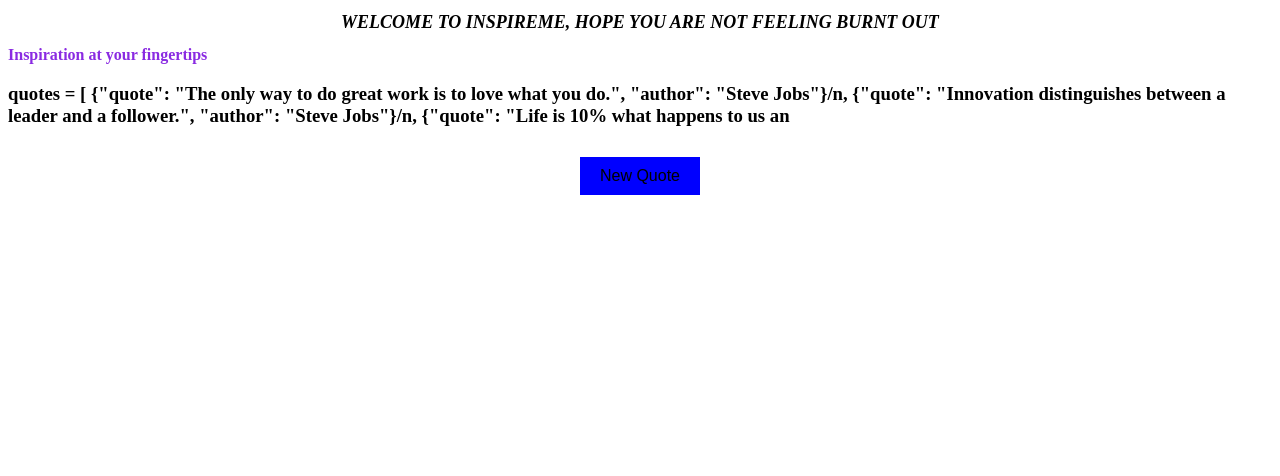
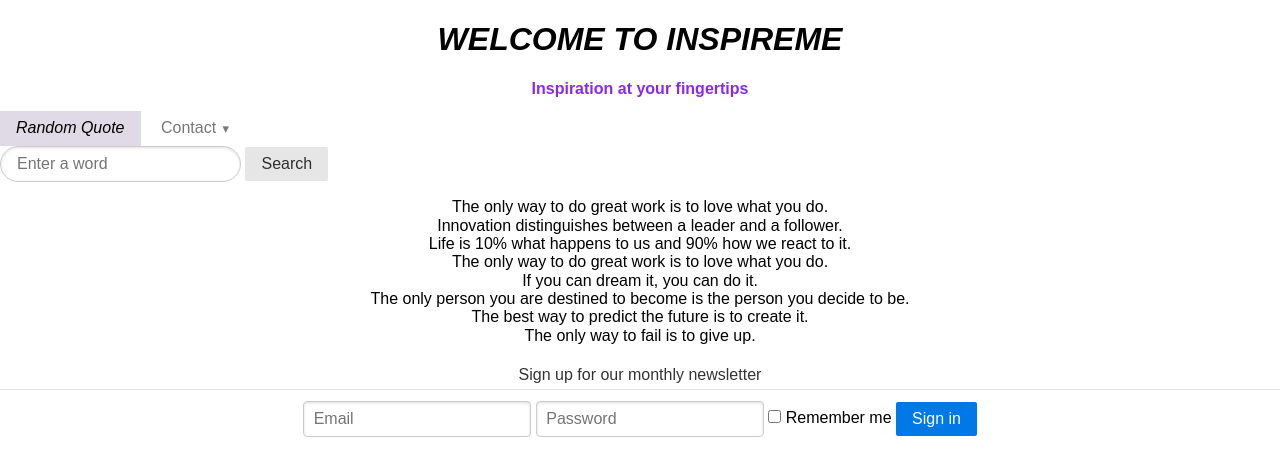
Before and after one commit to Jakmike/InspireME, a Flask app: page / in a window 1280 px wide. Shown: the top 476 px of the page. Run offline with Flask 3, Linux system fonts and the light colour scheme; some libraries are stand-ins or nearby versions.

Commit message:
InspireMe

```diff
--- a/app.py
+++ b/app.py
@@ -1,22 +1,42 @@
 #!python3
 
-from flask import Flask, request, render_template, jsonify
+from flask import Flask, render_template, jsonify, request
 import random
+import requests
+r = requests.get('https://www.python.org')
 
 app = Flask(__name__)
 
-
+# Route to render the index.html template
 @app.route('/')
 def rootpage():
     return render_template("index.html")
 
-# Arrays of quotes (add more)
-quotes = [
-    {"quote": "The only way to do great work is to love what you do.", "author": "Steve Jobs"},
-    {"quote": "Innovation distinguishes between a leader and a follower.", "author": "Steve Jobs"},
-    {"quote": "Life is 10% what happens to us and 90% how we react to it.", "author": "Charles R. Swindoll"}
-    # Add more quotes here
-]
+# Array of quotes
+quotes = (
+    "The only way to do great work is to love what you do.",
+    "Innovation distinguishes between a leader and a follower.",
+    "Life is 10% what happens to us and 90% how we react to it.",
+    "Don't be pushed around by the fears in your mind. Be led by the dreams in your heart.",
+    "Instead of worrying about what you cannot control, shift your energy to what you can create.",
+    "I have no special talents. I am only passionately curious.",
+    "Be the reason someone smiles. Be the reason someone feels loved and believes in the goodness in people.",
+    "Accept yourself, love yourself, and keep moving forward. If you want to fly, you have to give up what weighs you down.",
+    "Believe in yourself. You are braver than you think, more talented than you know, and capable of more than you imagine.",
+    "You cannot control the behavior of others, but you can always choose how you respond to it.",
+    "Success is not how high you have climbed, but how you make a positive difference to the world.",
+    "Pursue what catches your heart, not what catches your eyes.",
+    "Make improvements, not excuses. Seek respect, not attention.",
+    "Start each day with a positive thought and a grateful heart.",
+    "Life is about accepting the challenges along the way, choosing to keep moving forward, and savoring the journey.",
+    "Never lose hope. Storms make people stronger and never last forever.",
+    "Do not fear failure but rather fear not trying.",
+    "Do not let the memories of your past limit the potential of your future. There are no limits to what you can achieve on your journey through life, except in your mind.",
+    "Stop comparing yourself to other people, just choose to be happy and live your own life.",
+    "When you arise in the morning think of what a privilege it is to be alive, to think, to enjoy, to love.",
+    "I close my eyes in order to see."
+)
+
 
 # Route to generate a random quote
 @app.route("/random-quote", methods=['GET', 'POST'])
@@ -24,15 +44,53 @@ def random_quote():
     quote = random.choice(quotes)
     return jsonify(quote)
 
-@app.route('/login')
-def login():
-    return('Username details required')
+# Route to generate quote of the day via search icon
+@app.route('/search', methods=['POST'])
+def search():
+    search_word = request.form.get('search_word')
 
-@app.route('/method', methods=['GET', 'POST'])
-def method ():
-    if request.method == 'POST':
-        return 'Innovation distinguishes between a leader and a follower., "author": Steve Jobs'
+    response = None  # Initialize the response variable with a default value
+
+    if search_word.lower() == 'quote of the day':
+        # Make a request to the They Said So Quotes API for the quote of the day
+        url = "https://quotes.rest/qod"
+        headers = {"Authorization": "bQfClzm6lbrqUKEDB6GZkwsJrLr2r9k1sewSWWr2"}
+        response = requests.get(url, headers=headers)
+
+        if response.status_code == 200:
+            data = response.json()
+            quote = data.get('contents', {}).get('quote')
+            author = data.get('contents', {}).get('author')
+
+            return render_template('result.html', quote=quote, author=author)
+        else:
+            message = 'Failed to fetch the quote of the day. Please try again.'
+            return render_template('error.html', message=message)
+
     else:
-        return 'Do you need some random quotes'
+        # Make a request to the They Said So Quotes API with the search word
+        url = f"https://quotes.rest/quote/search?category={search_word}"
+        response = requests.get(url)
 
-app.run()
+        if response.status_code == 200:
+            data = response.json()
+            quotes = data.get('contents', {}).get('quotes', [])
+
+            if quotes:
+                # Randomly select a quote from the retrieved quotes
+                random_quote = random.choice(quotes)
+                quote = random_quote.get('quote')
+                author = random_quote.get('author')
+
+                return render_template('result.html', quote=quote, author=author)
+            else:
+                message = 'No quotes found for the search word.'
+        else:
+            message = 'Failed to fetch quotes. Please try again.'
+
+        return render_template('error.html', message=message)
+
+
+# Run the Flask application
+if __name__ == '__main__':
+    app.run()
--- a/static/styles.css
+++ b/static/styles.css
@@ -1,30 +1,47 @@
 h1 {
     text-align: center;
     color: #000;
-    font-size: large;
+    font-size: 40;
     font-style: italic;
 }
 
 h2 {
-    text-align: left;
+    text-align: center;
     font-style: normal;
     font-size: medium;
     color: blueviolet;
 }
 
+fieldset {
+    padding-left: 100px;
+    padding-right: 100px;
+    text-align: center;
+    border: 10px silver;
+    position: bottom;
+}
 .container {
     text-align: center;
     padding: 20px;
 }
 
-h3 {
+p {
     font-size: 24;
-    margin-bottom: 10px;
+    padding-left: 100px;
+    padding-right: 100px;
+    text-align: center;
+    border-color: aqua;
+    text-decoration: wavy;
 }
 
-author {
+#author {
     font-size: 18px;
     margin-bottom: 20px;
+}
+
+#randomquote {
+    font-size: 40;
+    background-color: rgb(224, 217, 230);
+    font-style: italic;
 }
 
 #newQuoteBtn {
--- a/templates/index.html
+++ b/templates/index.html
@@ -1,23 +1,71 @@
 <!DOCTYPE html>
-
+<html>
 <head>
     <title>InspireMe App</title>
-        <link rel="stylesheet" type="text/css" href="{{ url_for ('static', filename='styles.css') }}">
+    <link rel="stylesheet" type="text/css" href="https://cdn.jsdelivr.net/npm/purecss@3.0.0/build/pure-min.css">
+    <!--link rel="stylesheet" type="text/css" href="{{ url_for('static', filename='pure-min.css') }}"-->
+    <link rel="stylesheet" type="text/css" href="{{ url_for('static', filename='styles.css') }}">
+    <script src="{{ url_for('static', filename='script.js') }}"></script>
 </head>
 <body>
-        <h1>WELCOME TO INSPIREME, HOPE YOU ARE NOT FEELING BURNT OUT</h1>
+    <h1>WELCOME TO INSPIREME</h1>
     <h2>Inspiration at your fingertips</h2>
-        <h3>
-            quotes = [
-    {"quote": "The only way to do great work is to love what you do.", "author": "Steve Jobs"}/n,
-    {"quote": "Innovation distinguishes between a leader and a follower.", "author": "Steve Jobs"}/n,
-    {"quote": "Life is 10% what happens to us an
-        </h3>
-        <div class="container">
-            <div id="quote"></div>
-            <div id="author"></div>
-            <button id="newQuoteBtn">New Quote</button>
+
+    <div class="pure-menu pure-menu-horizontal">
+        <ul class="pure-menu-list">
+            <li class="pure-menu-item pure-menu-selected">
+                <a href="/random-quote" id="randomquote" class="pure-menu-link">Random Quote</a>
+            </li>
+            <li class="pure-menu-item pure-menu-has-children pure-menu-allow-hover">
+                <a href="#" id="menuLink1" class="pure-menu-link">Contact</a>
+                <ul class="pure-menu-children">
+                    <li class="pure-menu-item">
+                        <a href="enemuochioma77@gmail.com" class="pure-menu-link">Email</a>
+                    </li>
+                    <li class="pure-menu-item">
+                        <a href="https://github.com/Jakmike/MVP" class="pure-menu-link">Github</a>
+                    </li>
+                    <li class="pure-menu-item">
+                        <a href="https://www.linkedin.com/in/chiomaenemuo/" class="pure-menu-link">LinkedIn</a>
+                    </li>
+                </ul>
+            </li>
+        </ul>
     </div>
 
-        <script src="script.js"></script>
+    <!-- Update the form with the appropriate class name for the input and button -->
+    <form class="pure-form" action="{{ url_for('search') }}" method="POST">
+        <input type="text" class="pure-input-rounded" name="search_word" placeholder="Enter a word">
+        <button type="submit" class="pure-button">Search</button>
+    </form>
+
+
+
+    <p>
+        The only way to do great work is to love what you do.<br>
+        Innovation distinguishes between a leader and a follower.<br>
+        Life is 10% what happens to us and 90% how we react to it.<br>
+        The only way to do great work is to love what you do.<br>
+        If you can dream it, you can do it.<br>
+        The only person you are destined to become is the person you decide to be.<br>
+        The best way to predict the future is to create it.<br>
+        The only way to fail is to give up.<br>
+
+        </p>
+
+    <form class="pure-form">
+        <fieldset>
+            <legend>Sign up for our monthly newsletter</legend>
+            <input type="email" placeholder="Email" />
+            <input type="password" placeholder="Password" />
+            <label for="default-remember">
+                <input type="checkbox" id="default-remember" /> Remember me
+            </label>
+            <button type="submit" class="pure-button pure-button-primary">Sign in</button>
+        </fieldset>
+    </form>
+
+
+    <script src="{{ url_for('static', filename='script.js') }}"></script>
 </body>
+</html>
```
Also changed, not shown: templates/error.html (added, +18 -0 lines), templates/result.html (added, +19 -0 lines), README.md (added), static/script.js (line endings or trailing spaces). Lines whose indentation alone changed are shown as unchanged.
